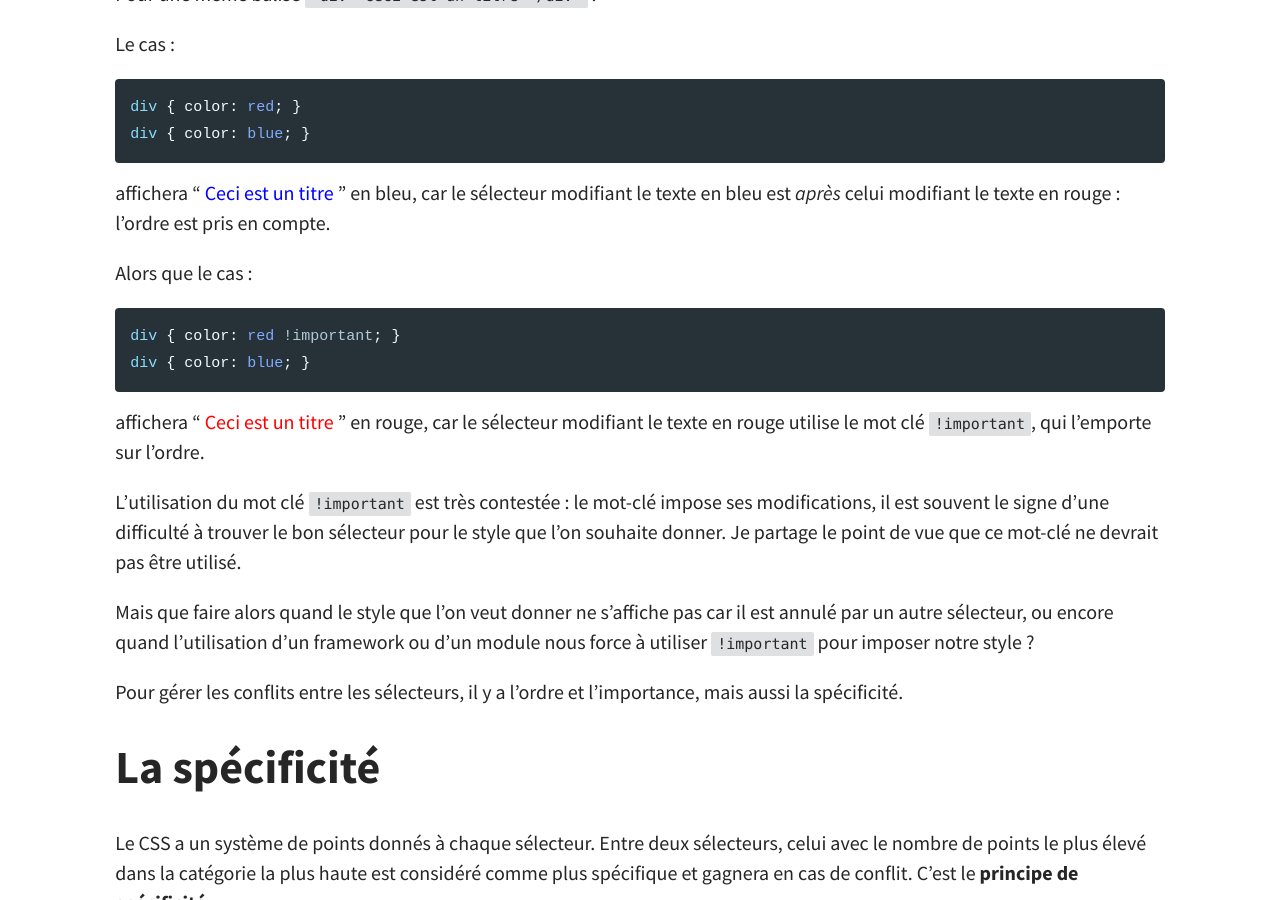
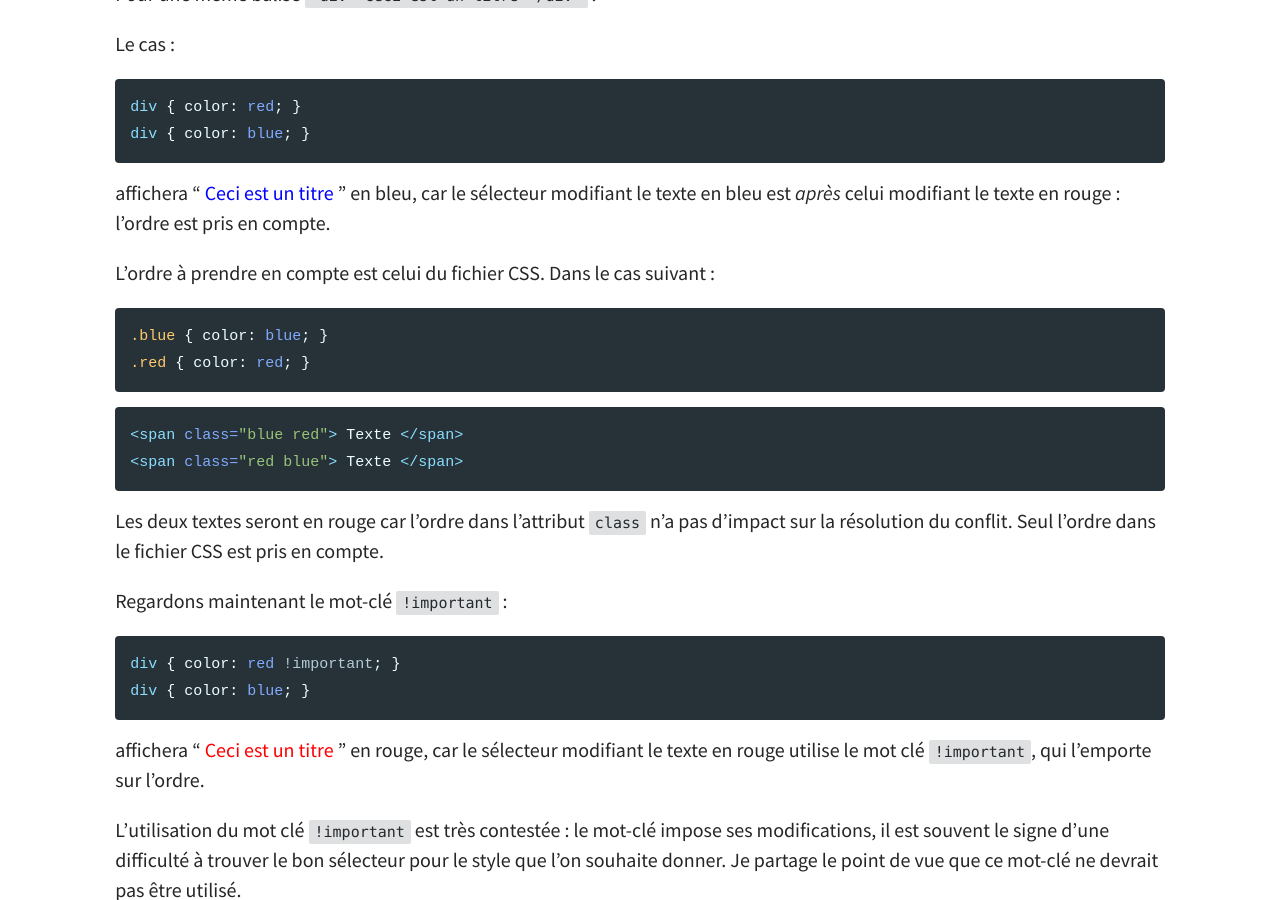
Before and after one commit to MelanieMEB/blog, a Jekyll site: the page built from _posts/2020-04-09-css-priority-rules.md, in a window 1280 px wide and 900 px high, scrolled down 924 px. Built offline with Jekyll 4.4.1, drawn with Linux system fonts in a browser that asks for light colours.

Commit message:
Modify article css

```diff
--- a/_posts/2020-04-09-css-priority-rules.md
+++ b/_posts/2020-04-09-css-priority-rules.md
@@ -29,7 +29,19 @@ div { color: blue; }
 
 affichera "<span style='color:blue'> Ceci est un titre </span>" en bleu, car le sélecteur modifiant le texte en bleu est *après* celui modifiant le texte en rouge : l'ordre est pris en compte.
 
-Alors que le cas :
+L'ordre à prendre en compte est celui du fichier CSS. Dans le cas suivant :
+
+{% highlight css %}
+.blue { color: blue; }
+.red { color: red; }
+{% endhighlight %}
+{% highlight html %}
+<span class="blue red"> Texte </span>
+<span class="red blue"> Texte </span>
+{% endhighlight %}
+Les deux textes seront en rouge car l'ordre dans l'attribut `class` n'a pas d'impact sur la résolution du conflit. Seul l'ordre dans le fichier CSS est pris en compte.
+
+Regardons maintenant le mot-clé `!important` :
 {% highlight css %}
 div { color: red !important; }
 div { color: blue; }
```
Also changed, not shown: 2 other files.
